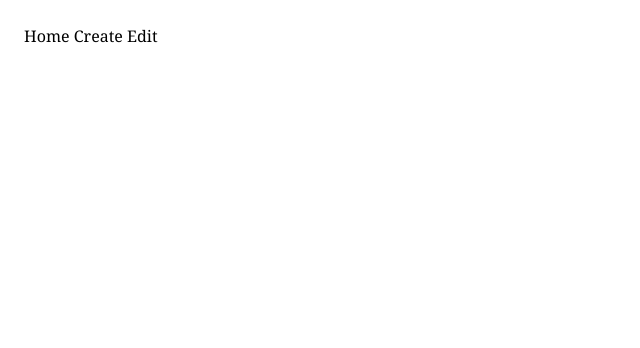
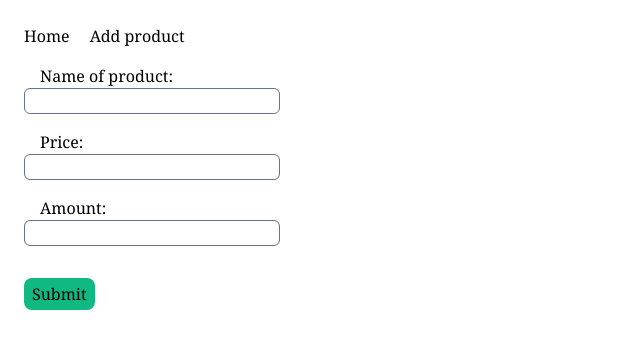
Before and after one commit to ALSijsling/ShoppingList-Vue3, a Vue app: page /create in a window 1280 px wide. Shown: the top 348 px of the page, without its empty margins (0-640 px from the left). Built offline with nearby package versions, Linux system fonts and the light colour scheme.

Commit message:
create grocery form and create product

```diff
--- a/src/App.vue
+++ b/src/App.vue
@@ -5,8 +5,7 @@
 <template>
   <div>
     <router-link to="/">Home </router-link>
-    <router-link to="/create">Create </router-link>
-    <router-link to="/edit">Edit</router-link>
+    <router-link to="/create" class="ml-4">Add product </router-link>
   </div>
   <div>
     <router-view></router-view>
--- a/src/components/GroceriesTable.vue
+++ b/src/components/GroceriesTable.vue
@@ -5,7 +5,7 @@
   const groceries = ref(props.groceries)
 
   const grandTotal = computed(() => {
-    return groceries.value.reduce((acc, item) => (acc = acc + item.cost * item.price), 0);
+    return groceries.value.reduce((acc, item) => (acc = acc + item.amount * item.price), 0);
   });
 </script>
 
@@ -15,7 +15,7 @@
         <tr class="font-bold">
             <td class="px-4 py-2">Product</td>
             <td class="px-4 py-2">Price</td>
-            <td class="px-4 py-2">Number</td>
+            <td class="px-4 py-2">Amount</td>
             <td class="px-4 py-2">Subtotal</td>
         </tr>
         </thead>
@@ -23,8 +23,8 @@
         <tr v-for="product in groceries" :key="groceries.id">
             <td class="px-4 py-2">{{ product.name }}</td>
             <td class="px-4 py-2">&euro; {{ product.price.toFixed(2) }}</td>
-            <td><input v-model="product.cost" type="number" value="0" min="0" class="border border-slate-500 border-solid rounded-md pl-2"></td>
-            <td class="px-4 py-2">&euro; {{ (product.price * product.cost).toFixed(2) }}</td>
+            <td><input v-model="product.amount" type="number" value="0" min="0" class="border border-slate-500 border-solid rounded-md pl-2"></td>
+            <td class="px-4 py-2">&euro; {{ (product.price * product.amount).toFixed(2) }}</td>
         </tr>
         <tr class="border-t border-slate-900 border-solid">
             <td class="px-4 py-2 font-bold" colspan="3">Total</td>
--- /dev/null
+++ b/src/components/GroceryForm.vue
@@ -0,0 +1,36 @@
+<script setup>
+    import { ref } from 'vue'
+    import router from './../router/index.js'
+    const props = defineProps(['product'])
+    const emit = defineEmits(['submitGrocery'])
+
+    const grocery = ref({ ...props.product })
+
+    const onSubmit = () => {
+        emit('submitGrocery', grocery.value)
+        router.push('/')
+    }
+</script>
+
+<template>
+    <div class="mt-4">
+        <form @submit.prevent="onSubmit">
+            <div class="my-4">
+                <label for="name" class="block mx-4">Name of product:</label>
+                <input v-model="grocery.name" id="name" type="text" class="border border-slate-500 border-solid rounded-md pl-2" required><br>
+            </div>
+
+            <div class="my-4">
+                <label for="price" class="block mx-4">Price:</label>
+                <input v-model="grocery.price" id="price" type="number" min="0" step="0.01" class="border border-slate-500 border-solid rounded-md pl-2" required><br>
+            </div>
+
+            <div class="my-4">
+                <label for="amount" class="block mx-4">Amount:</label>
+                <input v-model="grocery.amount" id="amount" type="number" min="0" step="1" class="border border-slate-500 border-solid rounded-md pl-2" required><br>
+            </div>
+
+            <button type="submit" class="mt-4 px-2 py-1 bg-emerald-500 border-black solid rounded-lg">Submit</button>
+        </form>
+    </div>
+</template>
--- a/src/pages/groceries/Create.vue
+++ b/src/pages/groceries/Create.vue
@@ -1,7 +1,11 @@
 <script setup>
+    import GroceryForm from '../../components/GroceryForm.vue'
+    import { getAllProducts } from '../../store/Groceries'
+    import { addProduct } from '../../store/Groceries'
 
+    const product = {};
 </script>
 
 <template>
-
+    <GroceryForm @submitGrocery="(grocery) => addProduct(grocery)" :product="product"/>
 </template>
--- a/src/pages/groceries/Edit.vue
+++ b/src/pages/groceries/Edit.vue
@@ -1,7 +1,8 @@
 <script setup>
-
+    import GroceryForm from '../../components/GroceryForm.vue'
+    import { getProductById } from '../../store/Groceries'
 </script>
 
 <template>
-
+    <GroceryForm :product="getProductById()"/>
 </template>
--- a/src/pages/groceries/Overview.vue
+++ b/src/pages/groceries/Overview.vue
@@ -1,6 +1,6 @@
 <script setup>
     import {getAllProducts} from "./../../store/Groceries.js"
-    import GroceriesTable from "./../../components/GroceriesTable.vue";
+    import GroceriesTable from "./../../components/GroceriesTable.vue"
 
 </script>
 
--- a/src/store/Groceries.js
+++ b/src/store/Groceries.js
@@ -4,10 +4,10 @@ import { ref, computed } from "vue";
 let id = 0
 
 const groceries = ref([
-    {id: id++, name: "Brood", price: 1.00, cost: ""},
-    {id: id++, name: "Broccoli", price: 0.99, cost: ""},
-    {id: id++, name: "Krettebollen", price: 1.20, cost: ""},
-    {id: id++, name: "Noten", price: 2.99, cost: ""}
+    {id: id++, name: "Brood", price: 1.00, amount: ""},
+    {id: id++, name: "Broccoli", price: 0.99, amount: ""},
+    {id: id++, name: "Krettebollen", price: 1.20, amount: ""},
+    {id: id++, name: "Noten", price: 2.99, amount: ""}
 ])
 
 //Getters
```
